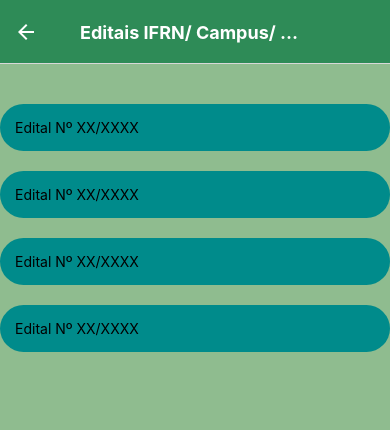
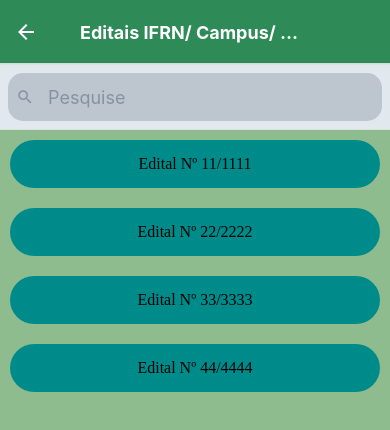
Before and after one commit to Cleisson50/Editais_IFRN, a React Native app: screen /Edital in a window 390 px wide. Shown: the top 430 px of the page. Built offline with nearby package versions, Linux system fonts and the light colour scheme.

Commit message:
Colocando barra de pesquisa na página Edital

```diff
--- a/src/pages/Edital.js
+++ b/src/pages/Edital.js
@@ -1,63 +1,88 @@
-import * as React from 'react';
-import { Text, View, TouchableOpacity, StyleSheet } from 'react-native'
+import React, { Component } from "react";
+import { StyleSheet, Text, View, FlatList, TouchableOpacity } from "react-native";
+import { ListItem, SearchBar } from "react-native-elements";
+import filter from "lodash.filter";
 
-export default props => {
+const Edital = [
+  {
+    id: "1",
+    title: "Edital Nº 11/1111",
+  },
+  {
+    id: "2",
+    title: "Edital Nº 22/2222",
+  },
+  {
+    id: "3",
+    title: "Edital Nº 33/3333",
+  },
+  {
+    id: "4",
+    title: "Edital Nº 44/4444",
+  },
+
+];
+
+const Item = ({ title }) => {
+  return (
+    <View >
+      <TouchableOpacity style={style.btn}>{title}</TouchableOpacity>
+    </View>
+  );
+};
+
+const renderItem = ({ item }) => <Item title={item.title} />;
+class Search extends Component {
+  constructor(props) {
+    super(props);
+    this.state = {
+      loading: false,
+      data: Edital,
+      error: null,
+      searchValue: "",
+    };
+    this.arrayholder = Edital;
+  }
+
+  searchFunction = (text) => {
+    const updatedData = this.arrayholder.filter((item) => {
+      const item_data = `${item.title.toUpperCase()})`;
+      const text_data = text.toUpperCase();
+      return item_data.indexOf(text_data) > -1;
+    });
+    this.setState({ data: updatedData, searchValue: text });
+  };
+
+  render() {
     return (
-        <View style={style.campus}>
-            <TouchableOpacity style={style.btn1} onPress={() => { props.navigation.navigate("Edital") }}>
-                <View>
-                    <Text>Edital Nº XX/XXXX</Text>
-                </View>
-            </TouchableOpacity>
-            <TouchableOpacity style={style.btn2} onPress={() => { props.navigation.navigate("Edital") }}>
-                <View>
-                    <Text>Edital Nº XX/XXXX</Text>
-                </View>
-            </TouchableOpacity>
-            <TouchableOpacity style={style.btn3} onPress={() => { props.navigation.navigate("Edital") }}>
-                <View>
-                    <Text>Edital Nº XX/XXXX</Text>
-                </View>
-            </TouchableOpacity>
-            <TouchableOpacity style={style.btn4} onPress={() => { props.navigation.navigate("Edital") }}>
-                <View>
-                    <Text>Edital Nº XX/XXXX</Text>
-                </View>
-            </TouchableOpacity>
-
-        </View>
-    )
+      <View style={style.campus}>
+        <SearchBar
+          placeholder="Pesquise"
+          lightTheme
+          round
+          value={this.state.searchValue}
+          onChangeText={(text) => this.searchFunction(text)}
+          autoCorrect={false}
+        />
+        <FlatList
+          data={this.state.data}
+          renderItem={renderItem}
+          keyExtractor={(item) => item.id}
+        />
+      </View>
+    );
+  }
 }
 
+
+export default Search;
 const style = StyleSheet.create({
     campus: {
-        backgroundColor: '#8FBC8F',
+      backgroundColor: '#8FBC8F',
         flex: 1,
     },
-    btn1: {
-        marginTop: 40,
-        marginBottom: 20,
-        textAlign: 'center',
-        padding: 15,
-        borderRadius: 30,
-        backgroundColor: '#008B8B'
-    },
-    btn2: {
-        marginBottom: 20,
-        textAlign: 'center',
-        padding: 15,
-        borderRadius: 30,
-        backgroundColor: '#008B8B'
-    },
-    btn3: {
-        marginBottom: 20,
-        textAlign: 'center',
-        padding: 15,
-        borderRadius: 30,
-        backgroundColor: '#008B8B'
-    },
-    btn4: {
-        marginBottom: 20,
+    btn: {
+        margin: 10,
         textAlign: 'center',
         padding: 15,
         borderRadius: 30,
```
